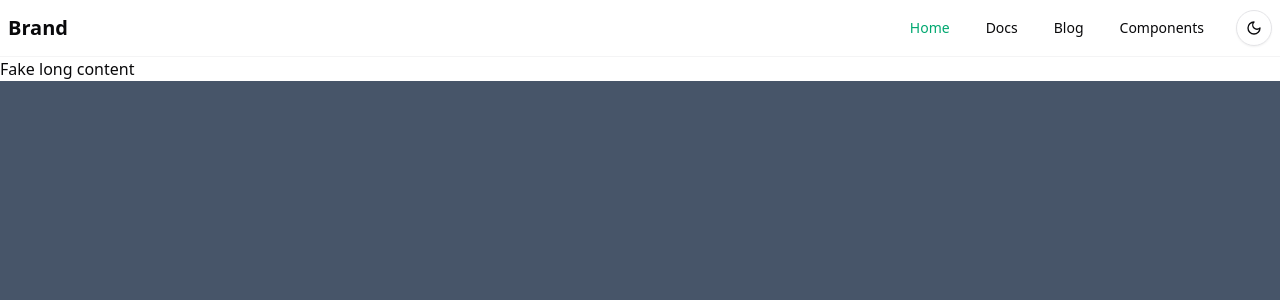
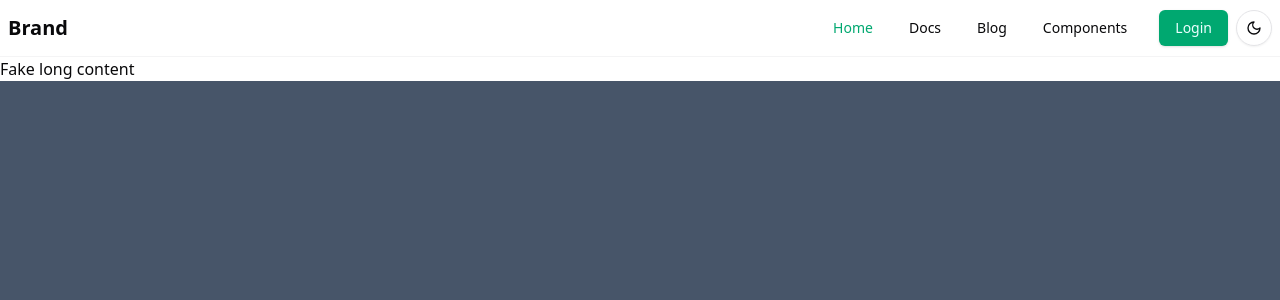
Before and after one commit to nuttikung/react-tanstack-router-starter, a React (Vite) app: page / in a window 1280 px wide. Shown: the top 300 px of the page. Built offline with nearby package versions, Linux system fonts and the light colour scheme.

Commit message:
feat: add login to navbar

```diff
--- /dev/null
+++ b/src/components/shared/navbar/navbar-login.tsx
@@ -0,0 +1,17 @@
+import { Link } from '@tanstack/react-router';
+
+import { Button } from '@/components/ui/button';
+
+const NavbarLogin = () => {
+  return (
+    <>
+      <Button asChild>
+        <Link to="/login-01" preload="intent">
+          Login
+        </Link>
+      </Button>
+    </>
+  );
+};
+
+export { NavbarLogin };
--- a/src/components/shared/navbar/navbar.tsx
+++ b/src/components/shared/navbar/navbar.tsx
@@ -3,6 +3,7 @@ import { Link } from '@tanstack/react-router';
 import ThemeSwitcher from '../theme-switcher';
 import DesktopNavbar from './desktop-navbar';
 import MobileNavbar from './mobile-navbar';
+import { NavbarLogin } from './navbar-login';
 
 const Navbar = () => {
   return (
@@ -19,6 +20,7 @@ const Navbar = () => {
           <MobileNavbar />
 
           <div className="flex items-center space-x-2">
+            <NavbarLogin />
             <ThemeSwitcher />
           </div>
         </div>
--- a/src/pages/login/login-01.tsx
+++ b/src/pages/login/login-01.tsx
@@ -60,8 +60,6 @@ function LoginForm() {
       password: '',
     },
   });
-
-  console.log(form.formState.errors);
 
   const onSubmit = (data: TLoginSchema) => {
     console.log(data);
```
